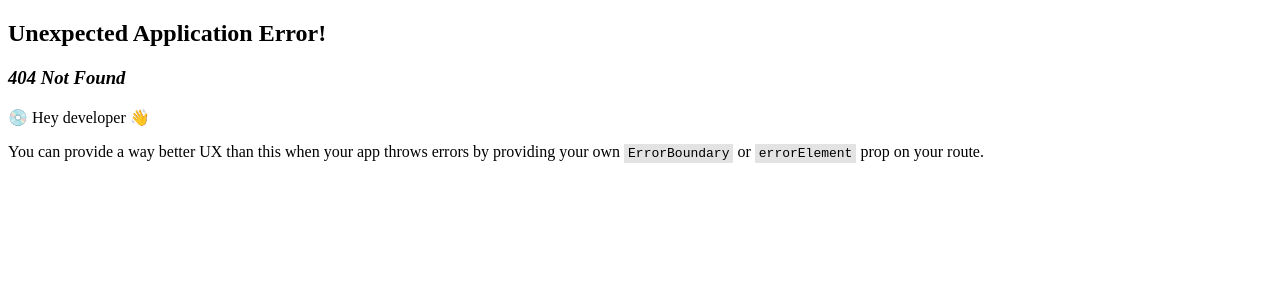
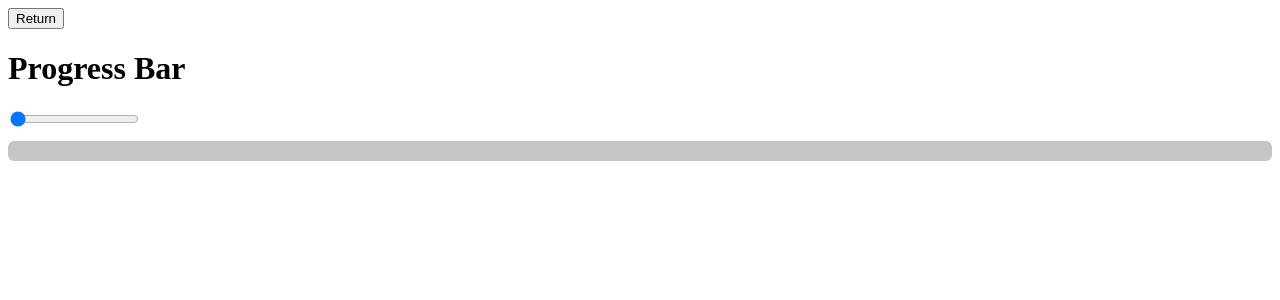
Before and after one commit to LucasdRossi/great-front-end, a React (Vite) app: page /progress-bar in a window 1280 px wide. Before the commit this address had no page. Shown: the top 300 px of the page. Built offline with nearby package versions, Linux system fonts and the light colour scheme.

Commit message:
progress bar

```diff
--- /dev/null
+++ b/src/pages/ProgressBar/components/ProgressBar.tsx
@@ -0,0 +1,35 @@
+import "./progress-bar.css";
+
+interface Props {
+  progress: number;
+}
+
+const MIN = 0;
+const MAX = 100;
+
+export default function ProgressBar(props: Props) {
+  const { progress } = props;
+
+  if (progress < MIN || progress > MAX) return;
+
+  return (
+    <div
+      className="progress-bar"
+      role="progressbar"
+      aria-valuenow={progress}
+      aria-valuemax={MAX}
+      aria-valuemin={MIN}
+    >
+      <span
+        className={`progress-bar__filled-bar ${
+          progress === MAX && "progress-bar__filled-bar_full"
+        }`}
+        style={{
+          width: `${progress}%`,
+        }}
+      >
+        <p>{progress} %</p>
+      </span>
+    </div>
+  );
+}
--- /dev/null
+++ b/src/pages/ProgressBar/components/index.ts
@@ -0,0 +1 @@
+export { default } from "./ProgressBar";
--- /dev/null
+++ b/src/pages/ProgressBar/components/progress-bar.css
@@ -0,0 +1,31 @@
+.progress-bar {
+  --border-radius: 6px;
+
+  height: 20px;
+  background-color: #c5c5c5;
+  border-radius: var(--border-radius);
+  position: relative;
+}
+
+.progress-bar__filled-bar {
+  background-color: hsl(216, 98%, 52%);
+  text-align: center;
+  height: 20px;
+  position: absolute;
+  border-top-left-radius: var(--border-radius);
+  border-bottom-left-radius: var(--border-radius);
+
+  display: flex;
+  align-items: center;
+  justify-content: center;
+
+  color: white;
+
+  white-space: nowrap;
+  overflow: hidden;
+}
+
+.progress-bar__filled-bar_full {
+  border-top-right-radius: var(--border-radius);
+  border-bottom-right-radius: var(--border-radius);
+}
--- /dev/null
+++ b/src/pages/ProgressBar/index.tsx
@@ -0,0 +1,26 @@
+import { useState } from "react";
+import { withHeader } from "../../components/Header";
+
+import ProgressBar from "./components/ProgressBar";
+
+function ProgressBarPage() {
+  const [progress, setProgress] = useState(0);
+
+  return (
+    <main>
+      <h1>Progress Bar</h1>
+      <input
+        value={progress}
+        onChange={(e) => setProgress(Number(e.target.value))}
+        min={0}
+        max={100}
+        type="range"
+      />
+      <div style={{ marginTop: 10 }}>
+        <ProgressBar progress={progress} />
+      </div>
+    </main>
+  );
+}
+
+export default withHeader(ProgressBarPage);
--- a/src/router.tsx
+++ b/src/router.tsx
@@ -5,6 +5,7 @@ import Tabs from "./pages/Tabs";
 import Accordion from "./pages/Accordion";
 import FlightBooker from "./pages/FlightBooker";
 import GenerateTable from "./pages/GenerateTable";
+import ProgressBar from "./pages/ProgressBar";
 
 interface Route {
   title?: string;
@@ -44,6 +45,13 @@ export const routes: Routes = {
     },
     title: "Generate Table",
   },
+  progressBar: {
+    config: {
+      path: "/progress-bar",
+      element: <ProgressBar />,
+    },
+    title: "Progress Bar",
+  },
 };
 
 const router = createBrowserRouter(
```
